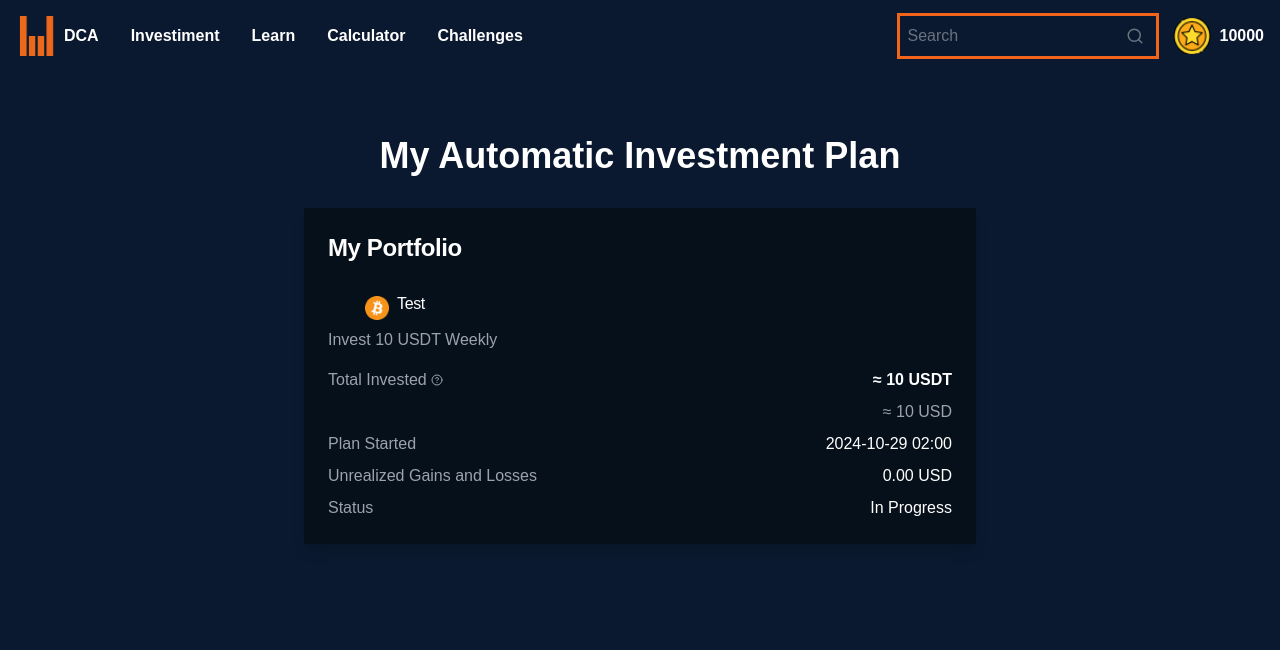
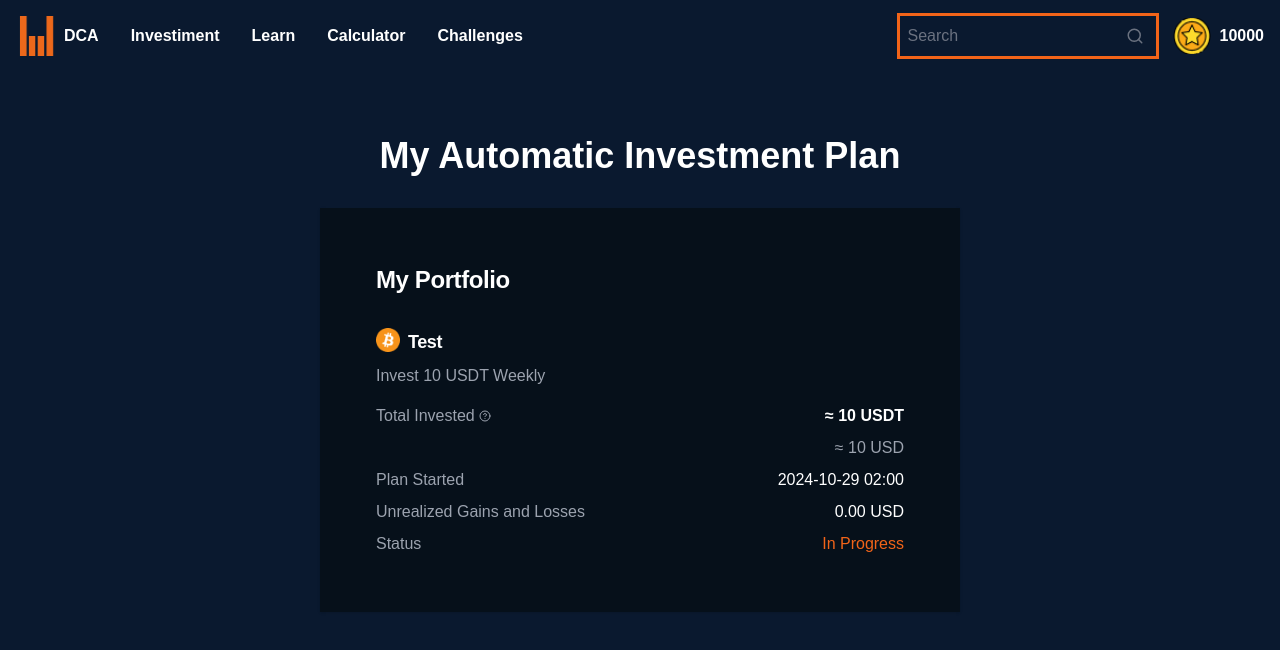
Before and after one commit to wolfcito/blockstar-dca, a Next.js app: page /plan in a window 1280 px wide. Shown: the top 650 px of the page. Built offline with nearby package versions, Linux system fonts and the light colour scheme.

Commit message:
chore: improve design

```diff
--- a/src/app/components/investment-plan-overview/investment-plan-overview.component.tsx
+++ b/src/app/components/investment-plan-overview/investment-plan-overview.component.tsx
@@ -1,21 +1,20 @@
 import { Card, CardContent, CardHeader, CardTitle } from '~/components/ui/card'
-import { Bitcoin, HelpCircle, PenSquare } from 'lucide-react'
+import { HelpCircle } from 'lucide-react'
 
 export function InvestmentPlanOverview() {
   return (
-    <div className="bg-[#0a192f] text-white p-4">
-      <div className="max-w-2xl mx-auto">
+    <div className="max-w-2xl mx-auto text-white p-4">
       <h1 className="text-4xl font-bold text-center mb-8">
         My Automatic Investment Plan
       </h1>
 
-        <Card className="bg-[#06101A] border-none shadow-lg rounded-none">
+      <Card className="bg-[#06101A] border-none rounded-none max-w-2xl  mx-auto p-8">
         <CardHeader className="flex flex-row items-center justify-between space-y-0 pb-2">
           <CardTitle className="font-medium flex items-center gap-2 flex-col text-white">
             <div className="text-2xl font-semibold mb-6">My Portfolio</div>
-              <div className="flex gap-2">
+            <div className="flex gap-2 w-full">
               <img src="/img/btc.png" className="w-6 h-6" alt="btc" />
-                <p className="text-white">Test</p>
+              <p className="text-white text-lg font-bold">Test</p>
             </div>
           </CardTitle>
           {/* <PenSquare className="h-4 w-4 text-[#f26419]" /> */}
@@ -36,15 +35,13 @@ export function InvestmentPlanOverview() {
               <span>2024-10-29 02:00</span>
             </div>
             <div className="flex justify-between items-center">
-                <span className="text-gray-400">
-                  Unrealized Gains and Losses
-                </span>
+              <span className="text-gray-400">Unrealized Gains and Losses</span>
               <span>0.00 USD</span>
             </div>
             <div className="flex justify-between items-center">
               <span className="text-gray-400">Status</span>
               <div className="flex items-center gap-2">
-                  <span>In Progress</span>
+                <span className="text-[#f26419]">In Progress</span>
                 {/* <Switch checked={true} /> */}
               </div>
             </div>
@@ -52,6 +49,5 @@ export function InvestmentPlanOverview() {
         </CardContent>
       </Card>
     </div>
-    </div>
   )
 }
--- a/src/app/components/plan-confirmation/plan-confirmation.component.tsx
+++ b/src/app/components/plan-confirmation/plan-confirmation.component.tsx
@@ -14,16 +14,17 @@ export function DCASuccess() {
   }
 
   return (
-    <div className="flex items-center justify-center p-4">
-      <Card className="w-full max-w-md bg-[#06101A] text-white border-none shadow-xl rounded-none">
+    <div className="flex items-center justify-center p-4 flex-col">
+      <h2 className="text-4xl font-bold text-center mb-8">
+        Properly scheduled planning
+      </h2>
+
+      <Card className="w-full max-w-2xl bg-[#06101A] text-white border-none shadow-xl rounded-none mx-auto p-8">
         <CardContent className="pt-6">
           <div className="flex justify-center mb-4">
             <CheckCircle2 className="w-16 h-16 text-green-400" />
           </div>
-          <h2 className="text-2xl font-semibold text-center mb-6">
-            Properly scheduled planning
-          </h2>
-          <div className="space-y-2 text-sm">
+          <div className="space-y-4">
             <div className="flex justify-between">
               <span className="text-gray-400">Creation Date</span>
               <span>2024-10-27 12:45</span>
```
Lines whose indentation alone changed are shown as unchanged.
